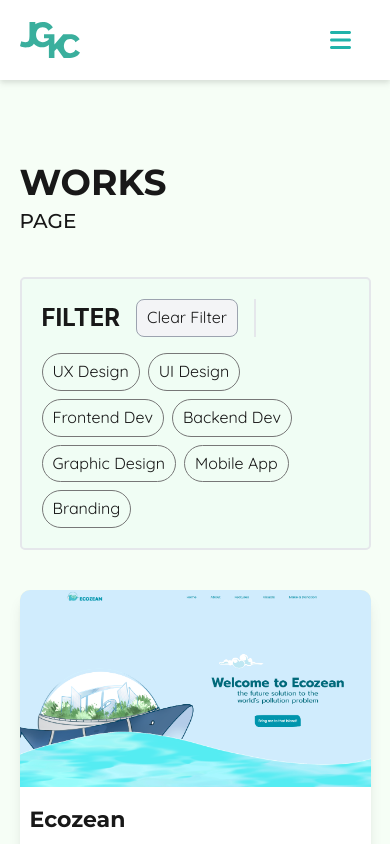
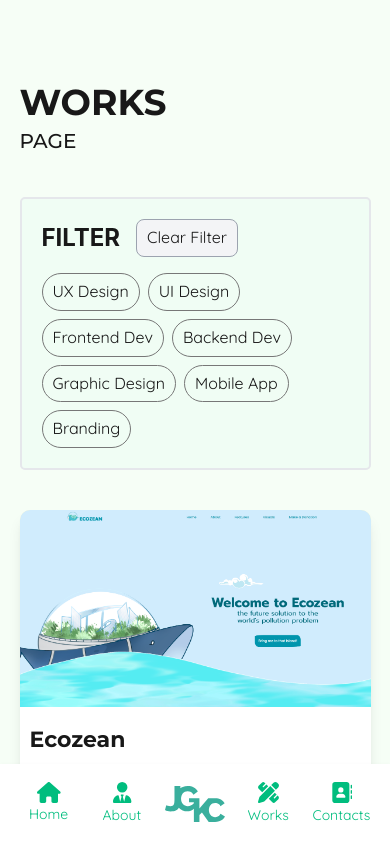
Before and after one commit to JGKC/JerwinJGKC, a Vue app: page /works in a window 390 px wide. Shown: the top 844 px of the page. Built offline with nearby package versions, Linux system fonts and the light colour scheme.

Commit message:
mobile added

```diff
--- a/src/App.vue
+++ b/src/App.vue
@@ -1,6 +1,7 @@
 <script setup>
 import { RouterLink, RouterView } from 'vue-router'
 import Footer from './components/Footer.vue';
+import BottomNavBar from './components/NavBar/BottomNavBar.vue';
 import SideNavBar from './components/NavBar/SideNavBar.vue';
 import TopNavBar from './components/NavBar/TopNavBar.vue';
 </script>
@@ -8,10 +9,11 @@ import TopNavBar from './components/NavBar/TopNavBar.vue';
 <template>
   <div class="flex flex-col lg:flex-row">
     <SideNavBar class="sticky top-0"/>
-    <div class="appRight">
-      <TopNavBar class="sticky top-0 z-50" />
+    <div class="static appRight">
+      <!-- <TopNavBar class="sticky top-0 z-50" /> -->
       <RouterView class="RouterView"/>
       <Footer />
+      <BottomNavBar class="fixed bottom-0 z-50" />
     </div>
   </div>
 </template>
--- /dev/null
+++ b/src/components/NavBar/BottomNavBar.vue
@@ -0,0 +1,55 @@
+<template>
+    <div class="w-full flex flex-col lg:hidden ">
+
+        <div class="w-full h-[80px] bg-white px-[20px] grid grid-cols-5 place-items-center drop-shadow-md z-10 gap-4">
+                <RouterLink to="/" class="BotNavBtn ">
+                    <font-awesome-icon icon="fa-solid fa-house" size="xl"/>
+                    <div>Home</div>
+                </RouterLink>
+            <RouterLink to="/About" class="BotNavBtn">
+                <div class="navIcon"><font-awesome-icon icon="fa-solid fa-user-tie" size="xl"/></div>
+                <div>About</div>
+            </RouterLink>
+
+            <div class="w-[60px] h-[60px] grid place-items-center">
+                <img src="../../assets/logo-green.svg" alt="logo">
+            </div>
+
+            <RouterLink to="/Works" class="BotNavBtn">
+                <div class="navIcon"><font-awesome-icon icon="fa-solid fa-pen-ruler" size="xl"/></div>
+                <div>Works</div>
+            </RouterLink>
+
+            <RouterLink to="/Contacts" class="BotNavBtn">
+                <div class="navIcon"><font-awesome-icon icon="fa-solid fa-address-book" size="xl"/></div>
+                <div>Contacts</div>
+            </RouterLink>
+        </div>
+    </div>
+</template>
+
+<script>
+    export default{
+        data(){
+            return{
+
+            }
+        }
+    }
+</script>
+
+<style>
+.BotNavBtn{
+    height:60px;
+    width:100%;
+    border-radius: 5px;
+
+    display: flex;
+    flex-direction: column;
+    justify-content: center;
+    align-items: center;
+
+    font-size: 14px;
+    font-family: "Quicksand", sans-serif;
+}
+</style>
--- a/src/views/Works.vue
+++ b/src/views/Works.vue
@@ -11,9 +11,9 @@
 
                 <!-- Filter -->
                 <div class="w-[90%] mx-auto my-[20px] h-fit p-[20px] rounded-[5px] bg-green-50 border-2 flex flex-wrap gap-4">
-                    <div class="flex gap-4 border-r-2 pr-4">
+                    <div class="flex gap-4 lg:border-r-2 pr-4">
                         <div class="text-[24px] font-bold">FILTER</div>
-                        <div @click="clearFilter" class="px-[10px] py-[5px] border-[1px] border-gray-400 bg-gray-100  hover:bg-gray-300 rounded-lg font-[Quicksand]">Clear Filter</div>
+                        <div @click="clearFilter" class="hover:cursor-pointer px-[10px] py-[5px] border-[1px] border-gray-400 bg-gray-100  hover:bg-gray-300 rounded-lg font-[Quicksand]">Clear Filter</div>
                     </div>
 
                     <div class="filter flex flex-wrap gap-2">
```
